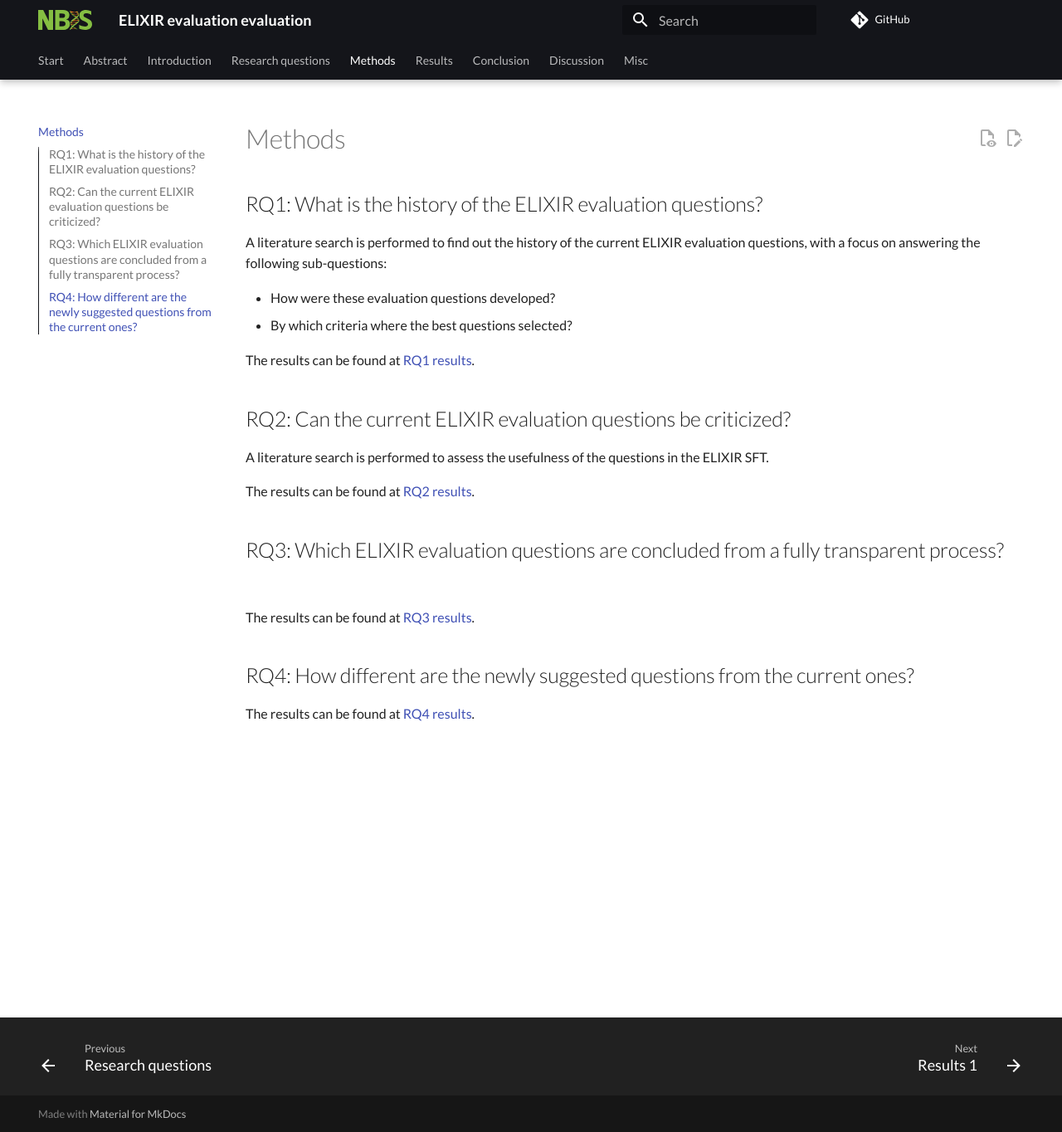
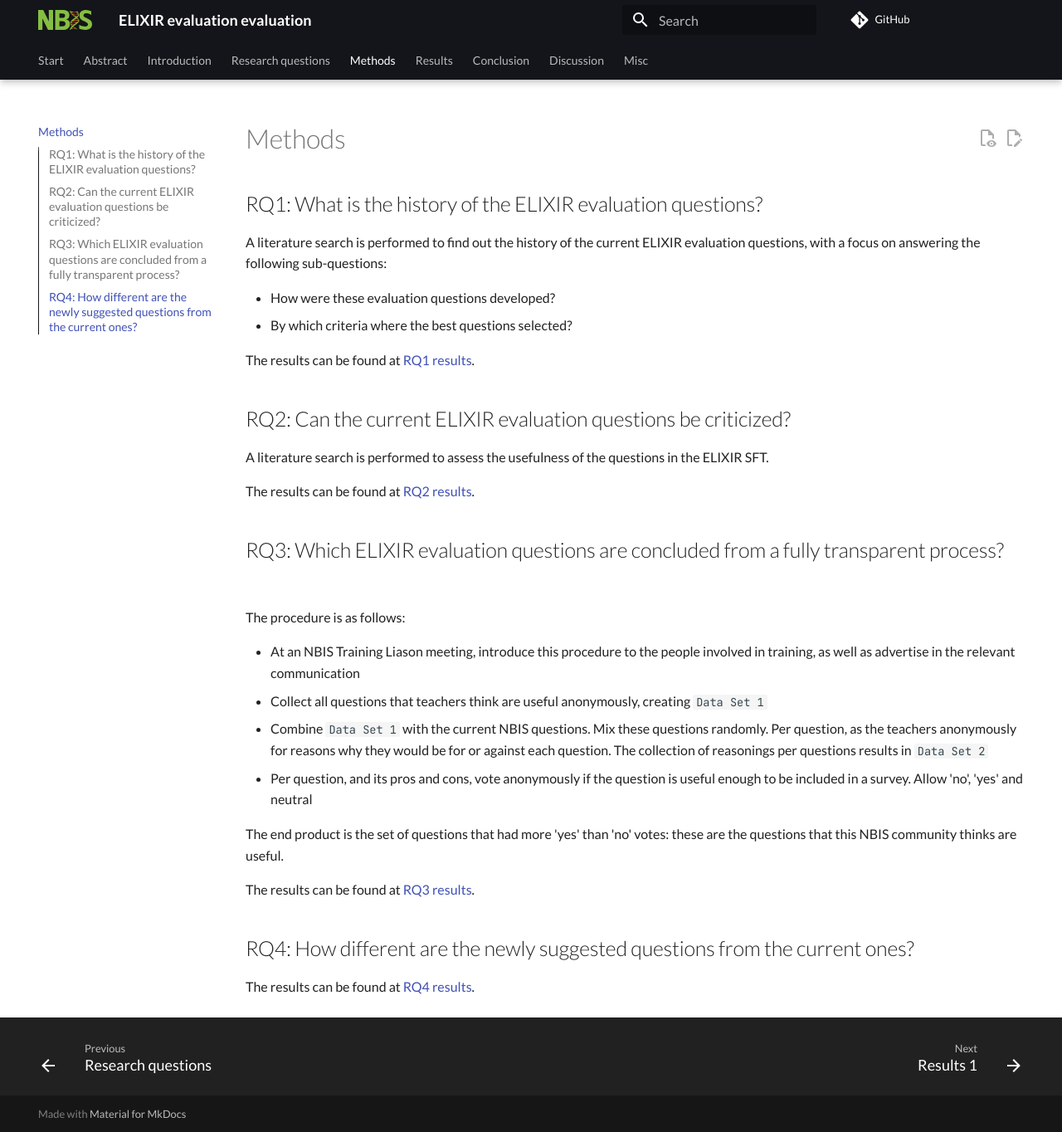
Before and after one commit to NBISweden/elixir_evaluation_evaluation, an MkDocs documentation site: the page built from docs/methods.md, in a window 1280 px wide and 1364 px high. Shown: the whole window at 83% size. Built offline with MkDocs 1.6.1 and Material for MkDocs 9.7.7, drawn with Linux system fonts in a browser that asks for light colours; comment, search, counter and statistics services are not loaded.

Commit message:
Describe procedure

```diff
--- a/docs/methods.md
+++ b/docs/methods.md
@@ -24,6 +24,22 @@ The results can be found at [RQ2 results](results_2.md).
 
 <!-- markdownlint-enable MD013 -->
 
+The procedure is as follows:
+
+- At an NBIS Training Liason meeting, introduce this procedure to the people
+  involved in training, as well as advertise in the relevant communication
+- Collect all questions that teachers think are useful anonymously,
+  creating `Data Set 1`
+- Combine `Data Set 1` with the current NBIS questions. Mix these questions
+  randomly. Per question, as the teachers anonymously for reasons why
+  they would be for or against each question.
+  The collection of reasonings per questions results in `Data Set 2`
+- Per question, and its pros and cons, vote anonymously if the question
+  is useful enough to be included in a survey. Allow 'no', 'yes' and neutral
+
+The end product is the set of questions that had more 'yes' than 'no' votes:
+these are the questions that this NBIS community thinks are useful.
+
 The results can be found at [RQ3 results](results_3.md).
 
 ## RQ4: How different are the newly suggested questions from the current ones?
```
